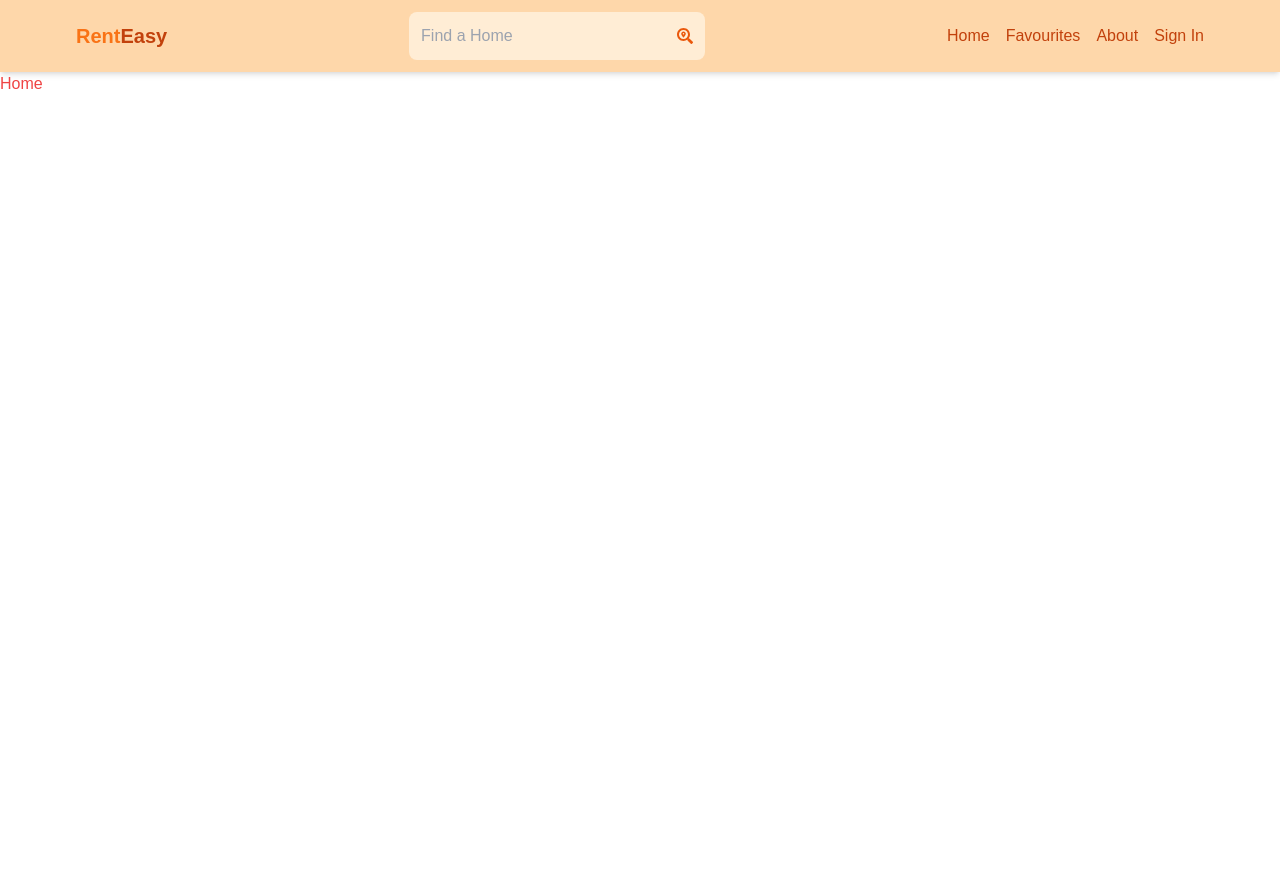
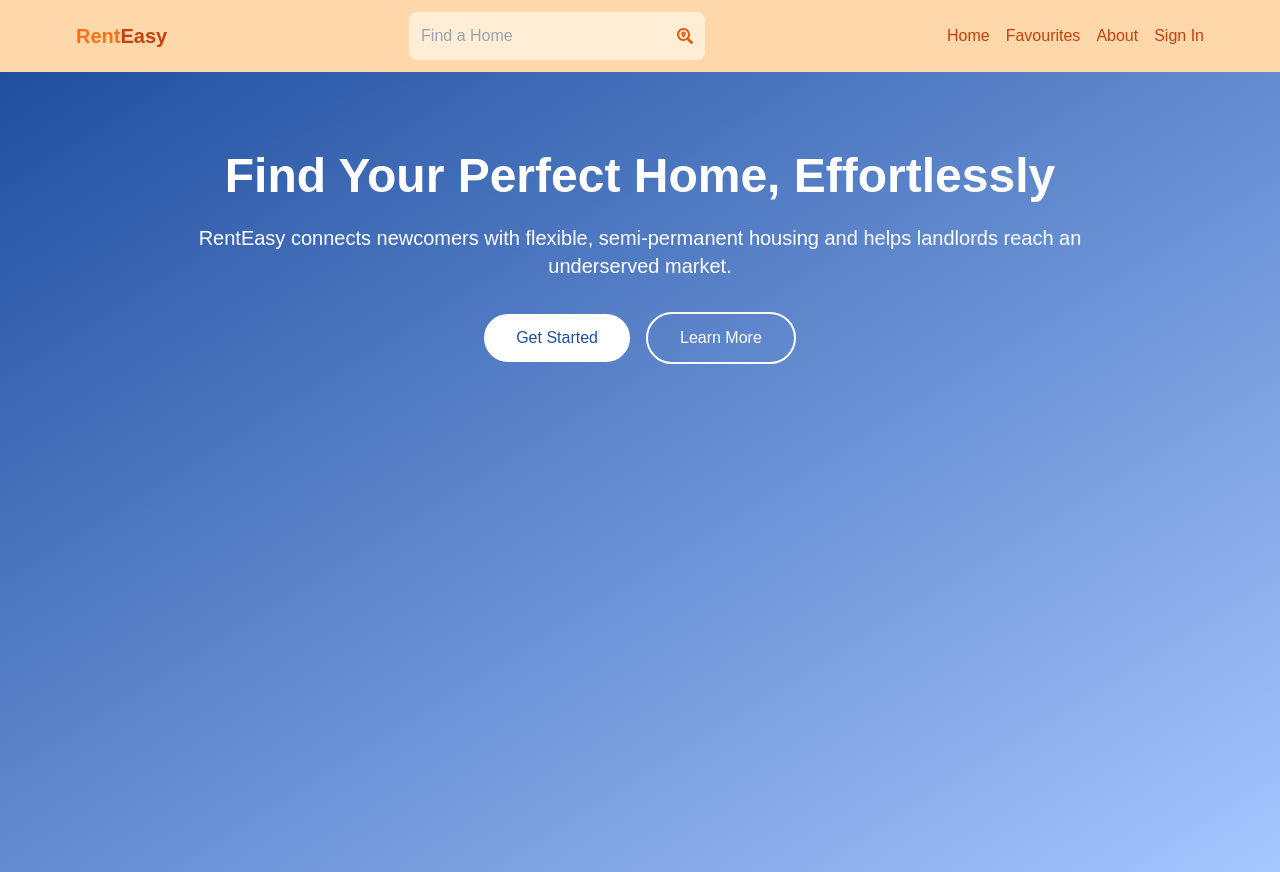
Before and after one commit to edmundnche/RentEasy, a Next.js app: page / in a window 1280 px wide. Before the commit the page ends 800 px from the top, so only its background shows below. Built offline with nearby package versions, Linux system fonts and the light colour scheme; no server answers.

Commit message:
start on home page

```diff
--- a/src/app/page.js
+++ b/src/app/page.js
@@ -3,8 +3,28 @@ import React from 'react'
 
 export default function Home() {
   return (
-    <div>
-      <div className='text-red-500'>Home</div>
+    <div className="min-h-screen bg-gradient-to-br from-[#204FA0] to-[#A6C7FF]">
+
+
+
+    <section className="py-20 px-6 text-center">
+      <div className="max-w-4xl mx-auto">
+        <h1 className="font-rubik text-5xl font-bold text-white mb-6">
+          Find Your Perfect Home, Effortlessly
+        </h1>
+        <p className="font-dm-sans text-xl text-white mb-8">
+          RentEasy connects newcomers with flexible, semi-permanent housing and helps landlords reach an underserved market.
+        </p>
+        <div className="space-x-4">
+          <button className="bg-white text-[#204FA0] font-dm-sans font-medium px-8 py-3 rounded-full hover:bg-opacity-90 transition">
+            Get Started
+          </button>
+          <button className="bg-transparent border-2 border-white text-white font-dm-sans font-medium px-8 py-3 rounded-full hover:bg-white hover:text-[#204FA0] transition">
+            Learn More
+          </button>
+        </div>
+      </div>
+    </section>
     </div>
 
   )
```
